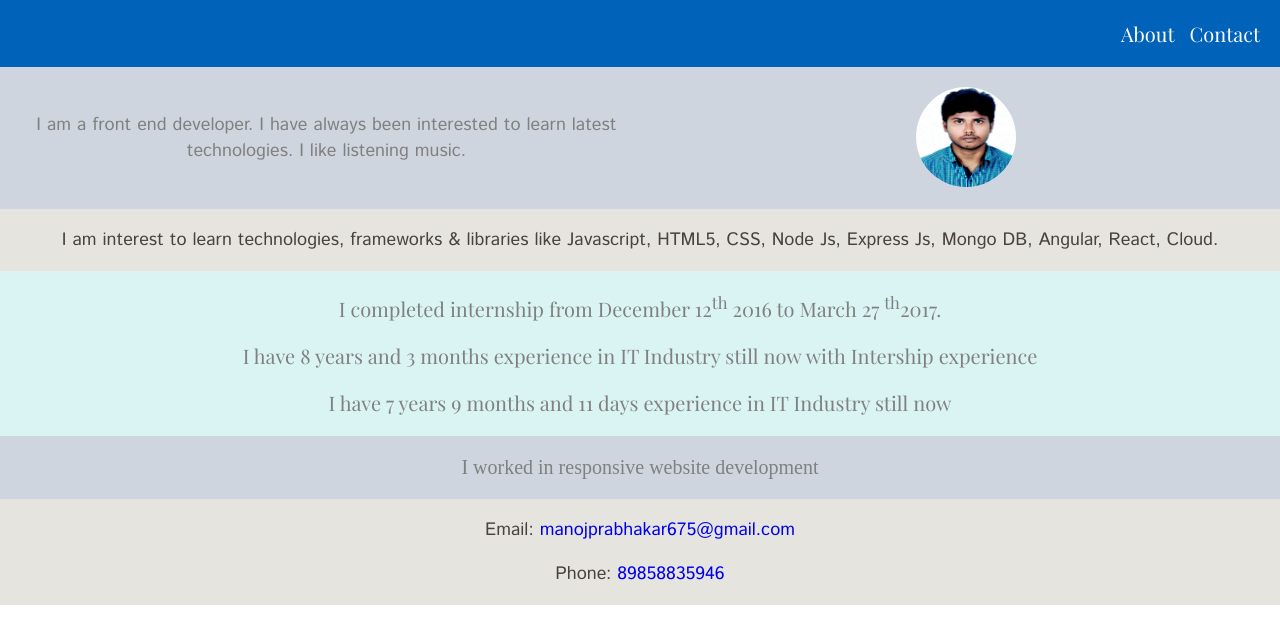
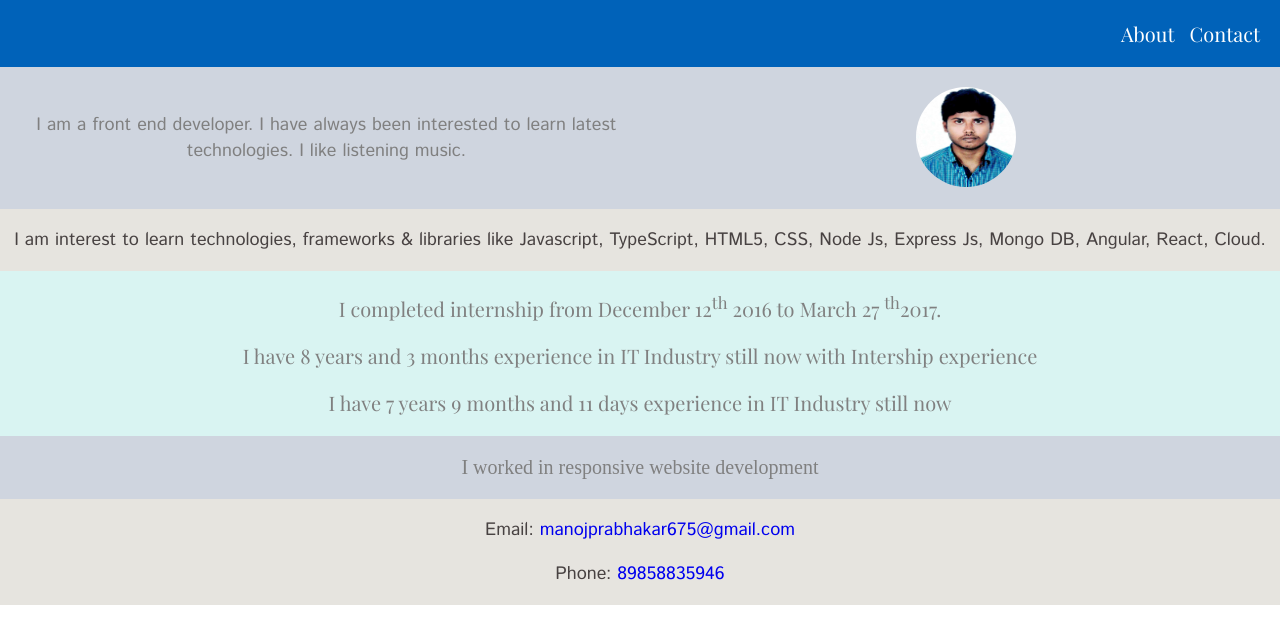
Before and after one commit to KManojPrabhakar/KManojPrabhakar.github.io, a plain HTML site: page index.html in a window 1280 px wide. Drawn offline with nearby package versions, Linux system fonts and the light colour scheme.

Commit message:
Update index.html technologies

```diff
--- a/index.html
+++ b/index.html
@@ -43,7 +43,7 @@
 			</div>
 		</div>
 		<div class="technologies">
-				<p>I am interest to learn technologies, frameworks & libraries like Javascript, HTML5, CSS,  Node Js, Express Js, Mongo DB, Angular, React, Cloud. </p>
+				<p>I am interest to learn technologies, frameworks & libraries like Javascript, TypeScript, HTML5, CSS,  Node Js, Express Js, Mongo DB, Angular, React, Cloud. </p>
 		</div>
 		<div class="experience">
 				<p>I completed  internship from December 12<sup>th</sup> 2016 to March 27 <sup>th</sup>2017. </p>
```
